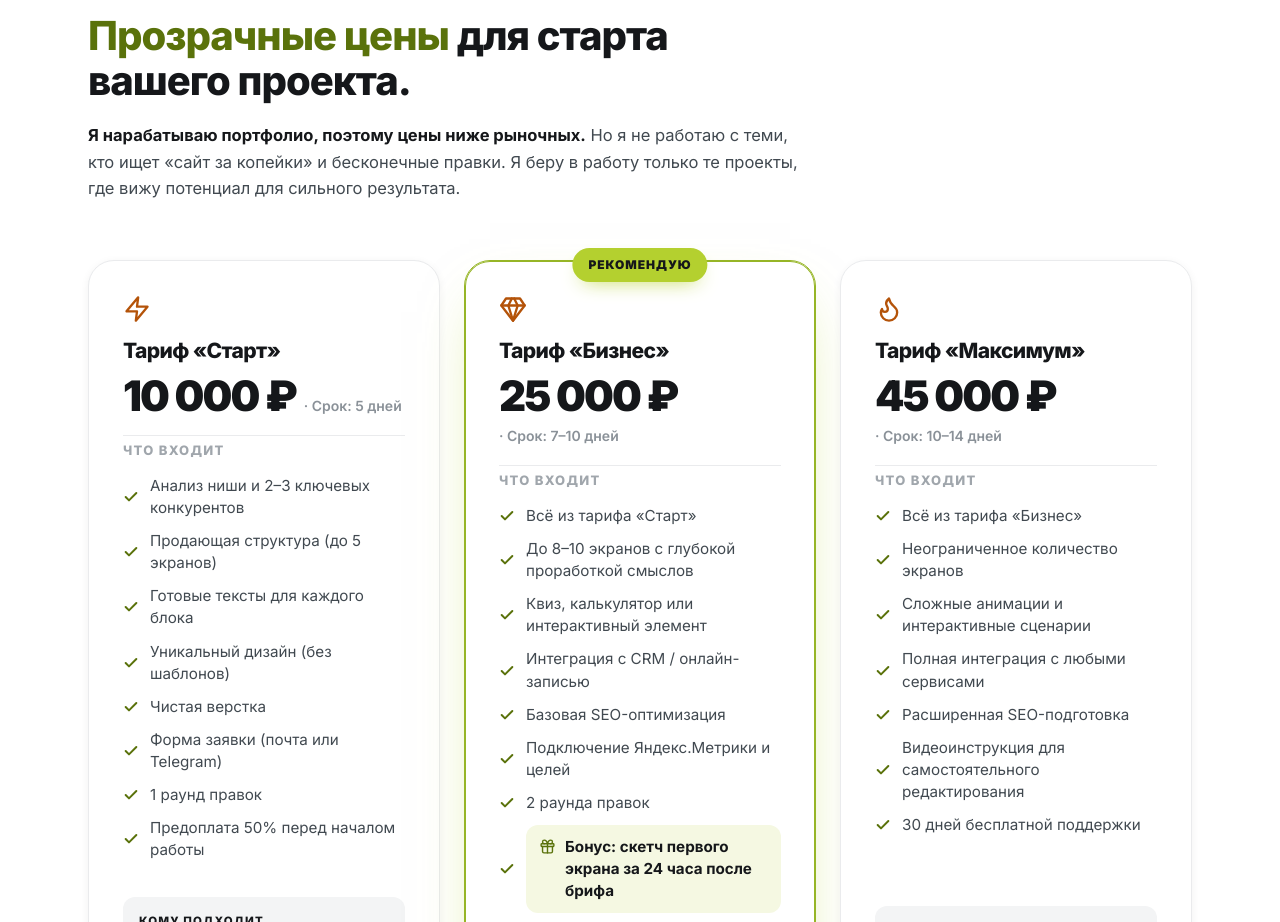
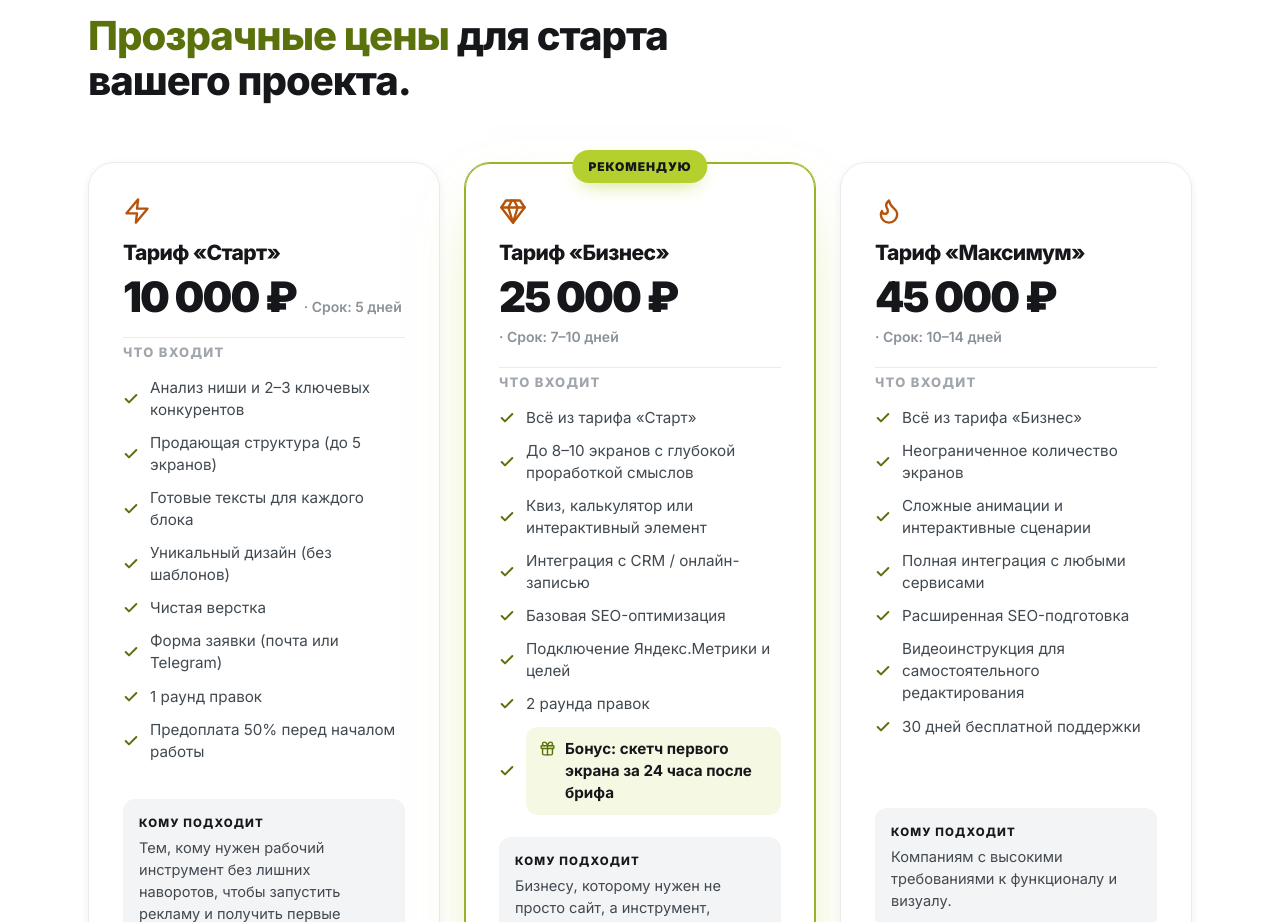
Before and after one commit to insigt159-ai/portfolio-site, a plain HTML site: page index.html in a window 1280 px wide. Shown: the part 5240-6162 px from the top of the page. Drawn offline with nearby package versions, Linux system fonts and the light colour scheme.

Commit message:
Add files via upload

```diff
--- a/index.html
+++ b/index.html
@@ -1354,8 +1354,7 @@ body.is-sent .form__fields{display:none}
     <span class="eyebrow" data-reveal>Цены</span>
     <h2 class="h-sec h-sec--wide" data-reveal style="--rd:60ms"><span class="acc">Прозрачные цены</span> для старта вашего проекта.</h2>
     <p class="price-note" data-reveal style="--rd:100ms">
-      <b>Я нарабатываю портфолио, поэтому цены ниже рыночных.</b> Но я не работаю с теми, кто ищет «сайт за копейки» и бесконечные правки.
-      Я беру в работу только те проекты, где вижу потенциал для сильного результата.
+
     </p>
 
     <div class="price-grid">
```
